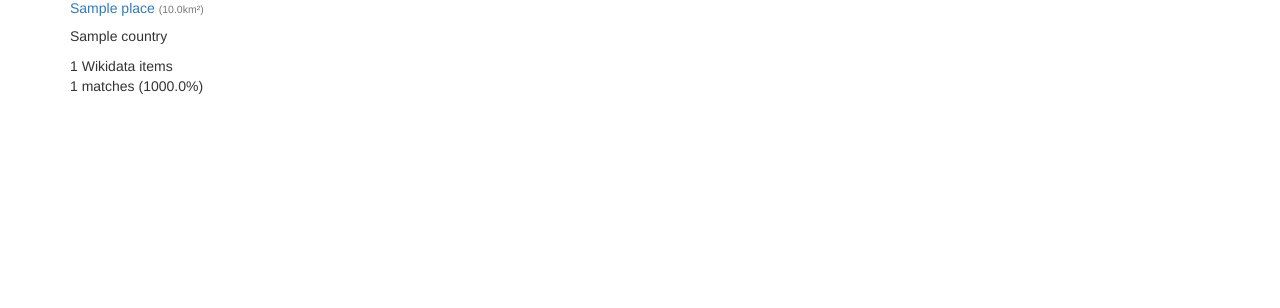
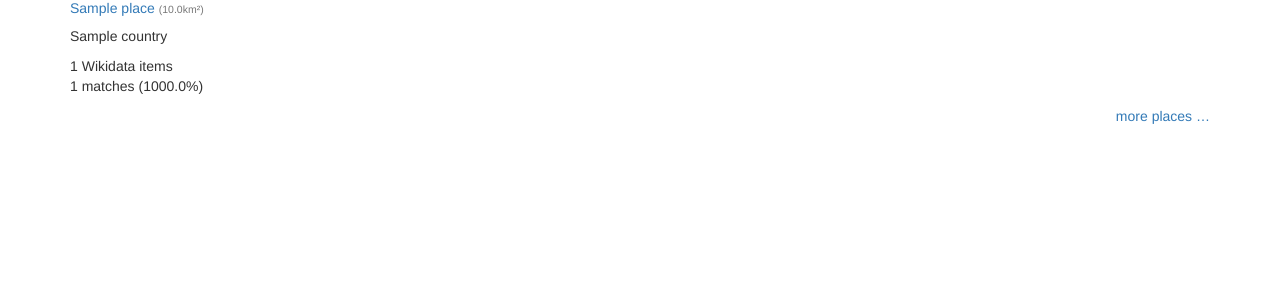
Before and after one commit to EdwardBetts/osm-wikidata, a Flask app: template matcher/templates/index.html in a window 1280 px wide. Shown: the part 492-800 px from the top of the page. Run offline with Flask 2, Linux system fonts and the light colour scheme; the template is opened without the code that fills it: most values are stand-ins (such as "Sample title", 1, 10 or a date in 2020); parts of the project's set-up code (start-up, migrations or seed data) failed here and were passed over; some libraries are stand-ins or nearby versions.

Commit message:
saved places link after cards on index
- closes: #30

```diff
--- a/matcher/templates/index.html
+++ b/matcher/templates/index.html
@@ -54,6 +54,7 @@
     </div>
   {% endfor %}
   </div>
+  <div class="text-right"><a href="{{ url_for('saved_places') }}">more places &hellip;</a>
   {#
   <p>The aim is for a single OSM entity to link to one Wikidata item. Many geographical entities are represented by multiple objects in OSM with the same name, for example dual carriageway bridges are mapped as two roadways, or buildings within a large site like a hospital.</p>
   <p>The matching system makes use of categories on Wikipedia because the information on Wikidata is incomplete. Wikidata includes an import of all Wikipedia including the coordinates, but for a lot of items the 'instance of' property is not set.</p>
```
